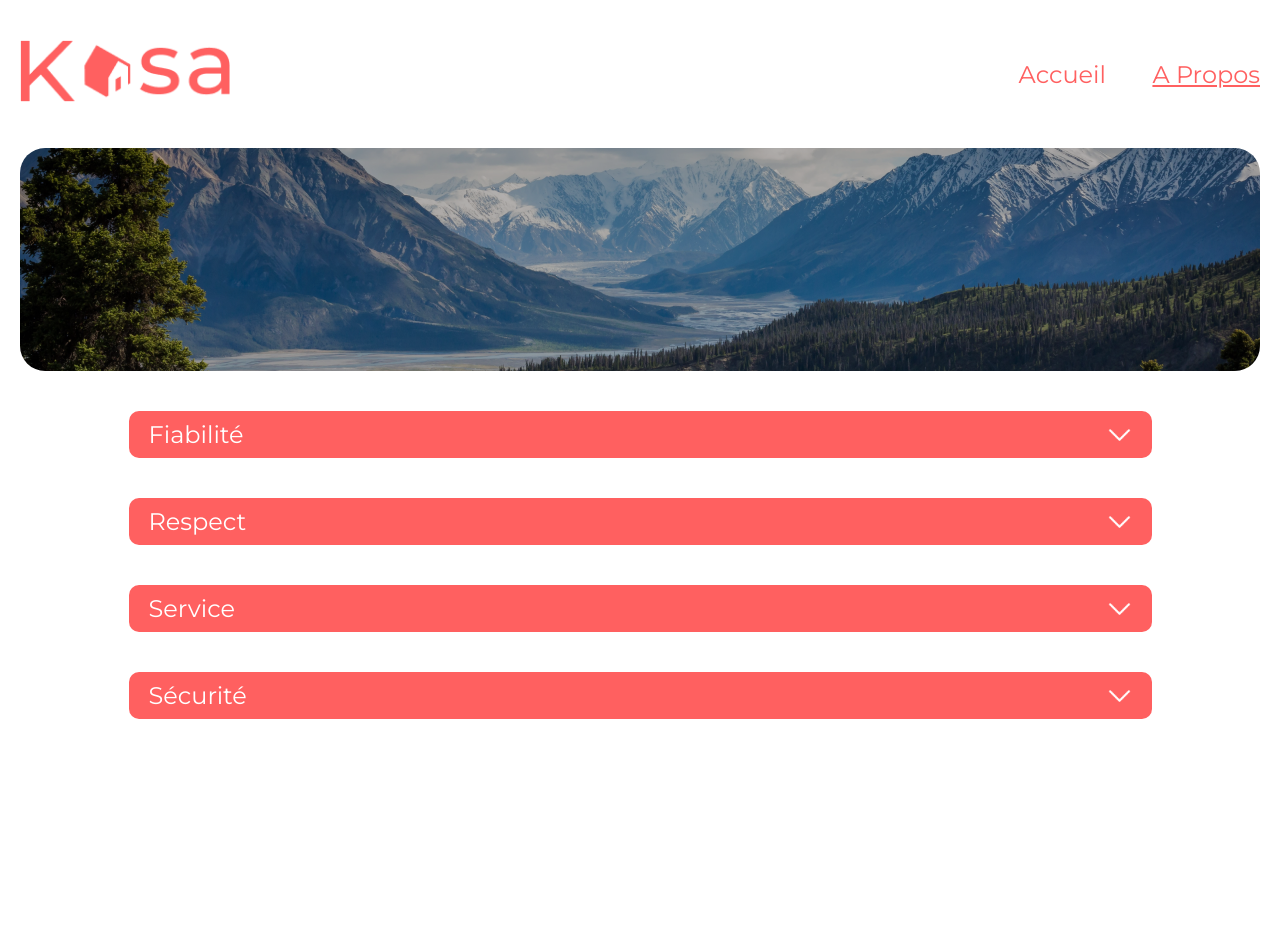
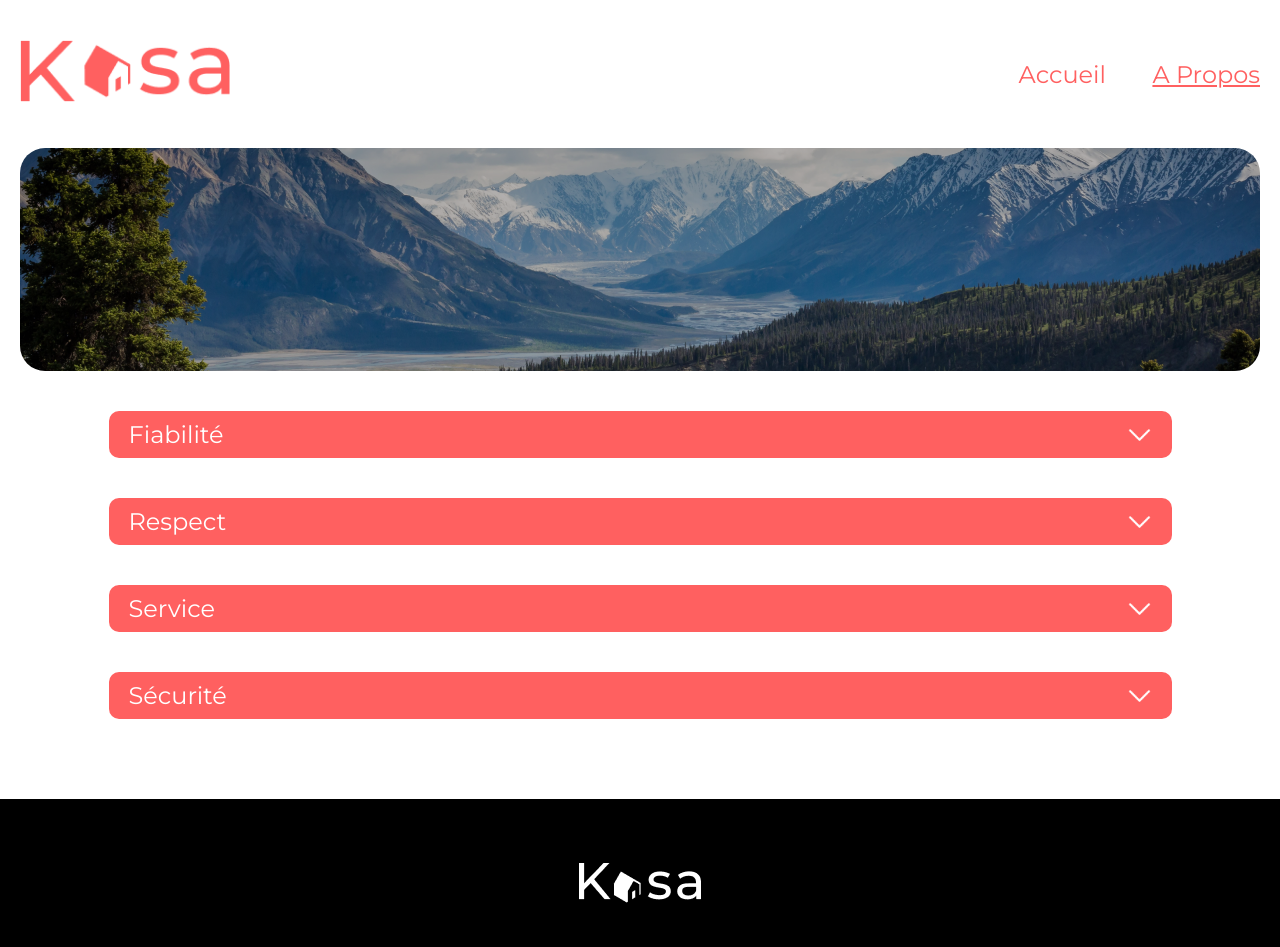
Before and after one commit to Julbusiness/Kasa, a React (Create React App) app in the folder kasa/: page /apropos in a window 1280 px wide. Shown: the top 947 px of the page. Built offline with nearby package versions, Linux system fonts and the light colour scheme.

Commit message:
quelques modifs pour gerer les bugs

```diff
--- a/kasa/src/App.css
+++ b/kasa/src/App.css
@@ -6,10 +6,13 @@
 
 body {
   font-family: 'Montserrat', sans-serif;
-  min-height: 100%;
   max-width: 1440px;
+  margin: 0 auto;
+}
+
+.App {
+  min-height: 100vh;
   display: flex;
   flex-direction: column;
   text-align: center;
-  margin: 0 auto;
 }
--- a/kasa/src/Pages/Apropos/Apropos.css
+++ b/kasa/src/Pages/Apropos/Apropos.css
@@ -1,9 +1,9 @@
 .bandeau-apropos {
   width: 100%;
-  max-width: 1280px;
+  max-width: 1240px;
   height: 223px;
   margin: 0 auto 40px;
-  padding: 0 20px;
+  padding: 0;
 }
 
 .image-bandeau-apropos {
--- a/kasa/src/Pages/Home/Home.css
+++ b/kasa/src/Pages/Home/Home.css
@@ -1,6 +1,6 @@
 .container {
 	margin: 148px auto 40px;
-	min-height: 100vh;
+	width: 100%;
 }
 
 .bandeau {
--- a/kasa/src/Pages/Home/Home.js
+++ b/kasa/src/Pages/Home/Home.js
@@ -15,8 +15,8 @@ export default function Home({data}) {
 					onClick={() => navigate(`/logement/${data.id}`)}
 				>
 					{<img src={data.cover} alt="" className="image" />}
-					{<div className="gradient"></div>}
 					{<p className="card-text">{data.title}</p>}
+					{/* {<div className="gradient"></div>} */}
 				</div>
 			)
 	);
--- a/kasa/src/Pages/Logement/Logement.js
+++ b/kasa/src/Pages/Logement/Logement.js
@@ -1,5 +1,5 @@
 import React from "react";
-import { useParams } from "react-router-dom";
+import { useParams, useLocation } from "react-router-dom";
 import "./Logement.css";
 import Accord from "../../components/Accord/Accord";
 import Carousel, { CarouselItem } from "../../components/Carousel/Carousel";
@@ -8,6 +8,8 @@ import Tags from "../../components/Tags/Tags";
 
 export default function Logement({ data }) {
 	const currentId = useParams();
+	const location = useLocation()
+	console.log(location)
 
 	// console.log(currentId);
 	// console.log(data);
--- a/kasa/src/components/Accord/Accord.css
+++ b/kasa/src/components/Accord/Accord.css
@@ -2,7 +2,7 @@
 	max-width: 1063px;
 	height: auto;
 	margin: 0 auto;
-	padding: 0 20px;
+	padding: 0;
 	border-radius: 10px;
 }
 
--- a/kasa/src/components/Footer/Footer.css
+++ b/kasa/src/components/Footer/Footer.css
@@ -4,7 +4,7 @@
   width: 100%;
   max-width: 1440px;
   height: 209px;
-  bottom: 0;
+  margin-top: auto;
 }
 
 .logo-footer {
```
